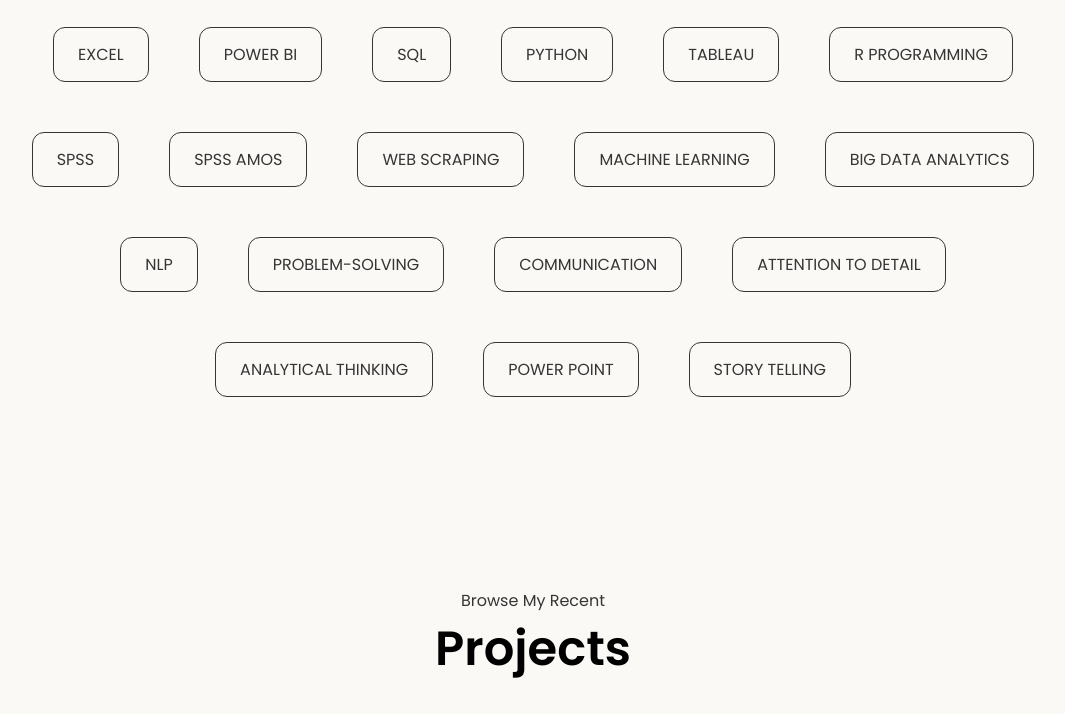
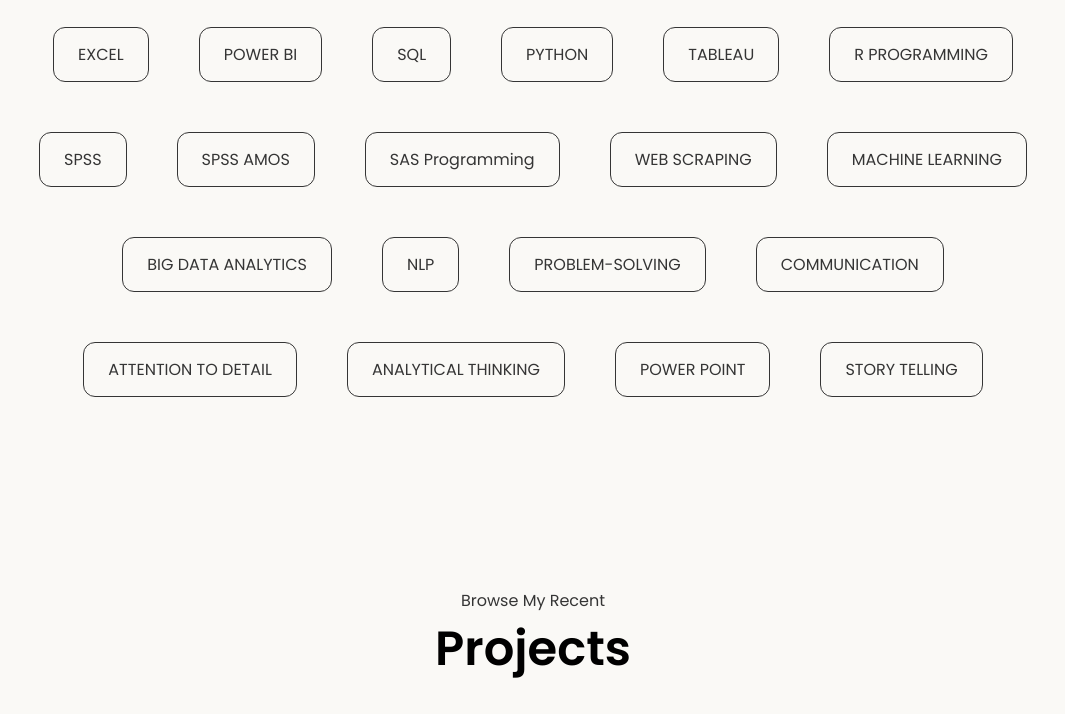
Before and after one commit to abinesavio/Portfolio, a plain HTML site: page index.html in a window 1280 px wide. Shown: the part 3047-3761 px from the top of the page, without its empty margins (107-1172 px from the left). Drawn offline with nearby package versions, Linux system fonts and the light colour scheme; a script that the page names is missing.

Commit message:
Update index.html

```diff
--- a/index.html
+++ b/index.html
@@ -201,6 +201,7 @@
         <p>R PROGRAMMING</p>
         <p>SPSS</p>
         <p>SPSS AMOS</p>
+        <p>SAS Programming</p>
         <p>WEB SCRAPING</p>
         <p>MACHINE LEARNING</p>
         <p>BIG DATA ANALYTICS</p>
```
